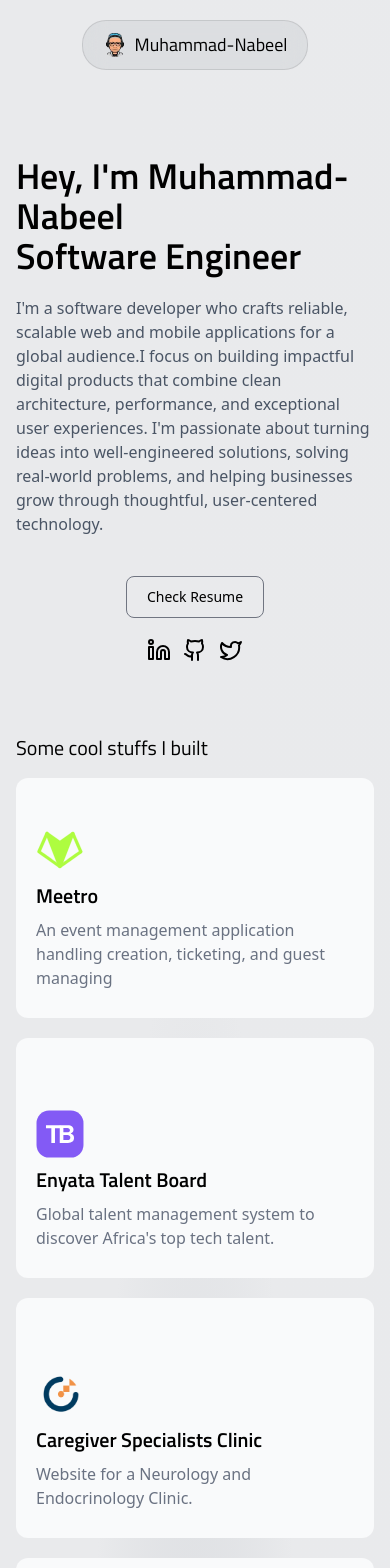
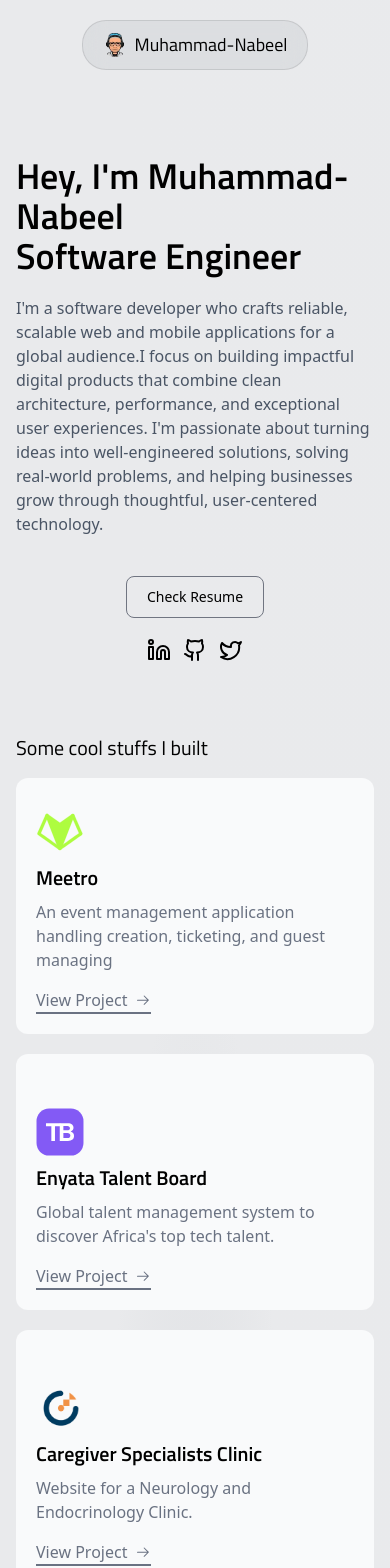
Before and after one commit to dtechbro/new-portfolio, a Next.js app: page / in a window 390 px wide. Shown: the top 1568 px of the page. Built offline with nearby package versions, Linux system fonts and the light colour scheme.

Commit message:
fix: project link not displaying on mobile

```diff
--- a/app/components/Footer.tsx
+++ b/app/components/Footer.tsx
@@ -11,7 +11,7 @@ export default function Footer() {
         Let work together and bring your ideas to life.
         princeakinola05@gmail.com
       </Link>
-      <div className="flex gap-5 text-lg uppercase mt-2.5">
+      <div className="flex gap-5 text-lg uppercase mt-3">
         <a
           href="https://x.com/dtechbro"
           className="hover:underline hover:text-darkText"
--- a/app/components/projects.tsx
+++ b/app/components/projects.tsx
@@ -89,7 +89,7 @@ export default function Projects() {
           {projects.map((project) => (
             <div
               key={project.title}
-              className={`group flex flex-col items-start justify-end gap-2 bg-gray-50 p-5 rounded-xl min-h-60 ${project.className}`}
+              className={`group flex flex-col items-start justify-end gap-2 bg-gray-50 p-5 rounded-xl min-h-64 ${project.className}`}
             >
               <Image
                 src={project.image}
@@ -105,20 +105,13 @@ export default function Projects() {
 
               <p className="text-gray-500">{project.description}</p>
 
-              {/* Animated container */}
-              <div className=" overflow-hidde max-h-0 group-hover:max-h-10 transition-[max-height] duration-300 ease-out">
+              {/* Animated container - visible on mobile, animated on desktop */}
+              <div className="max-h-10 lg:max-h-0 lg:group-hover:max-h-10 transition-[max-height] duration-300 ease-out">
                 <Link
                   href={project.link}
                   target="_blank"
                   rel="noopener noreferrer"
-                  className="
-        mt-2 flex items-center gap-2
-        text-gray-500 border-b-2 border-gray-500
-        opacity-0 translate-y-2
-        group-hover:opacity-100 group-hover:translate-y-0
-        transition-all duration-300 ease-out
-        hover:text-gray-800 hover:border-gray-800
-      "
+                  className="mt-2 flex items-center gap-2 text-gray-500 border-b-2 border-gray-500 lg:opacity-0 lg:translate-y-2 lg:group-hover:opacity-100 lg:group-hover:translate-y-0 transition-all duration-300 ease-out hover:text-gray-800 hover:border-gray-800"
                 >
                   View Project <GoArrowRight />
                 </Link>
```
